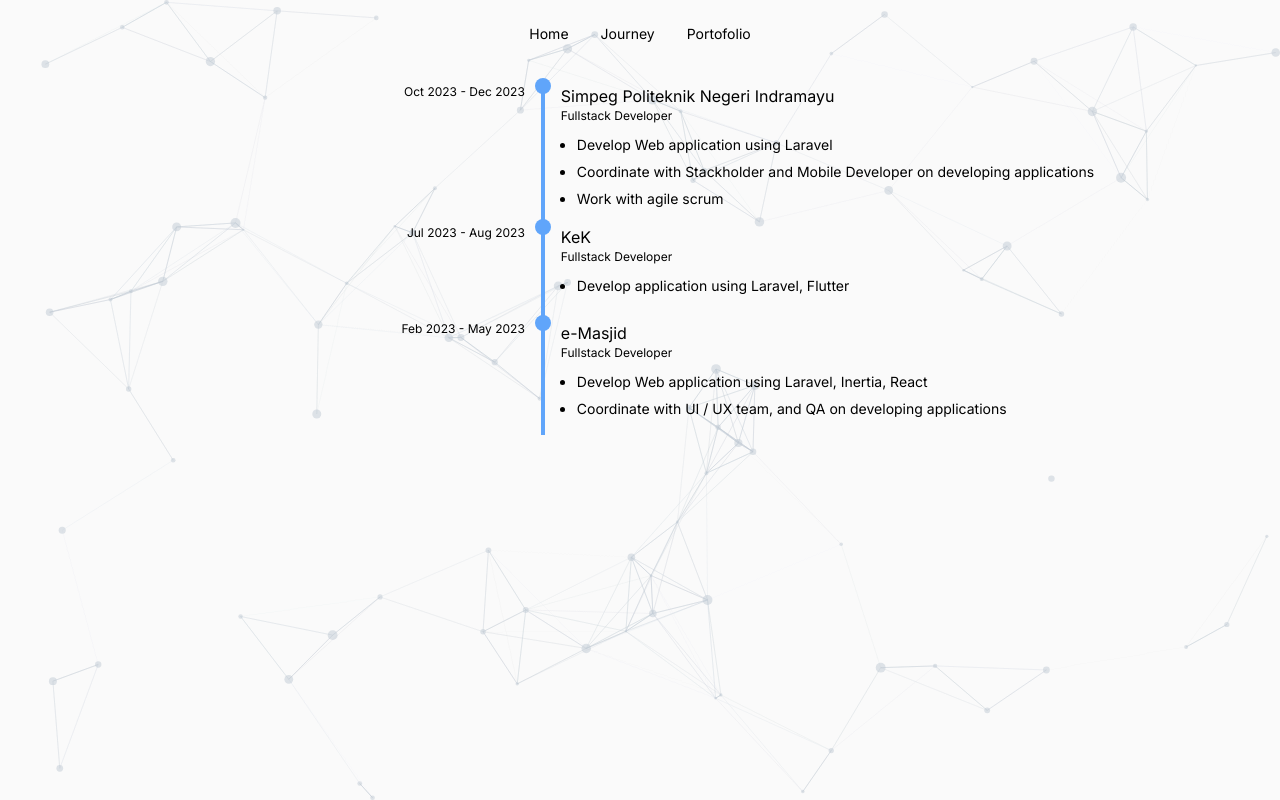
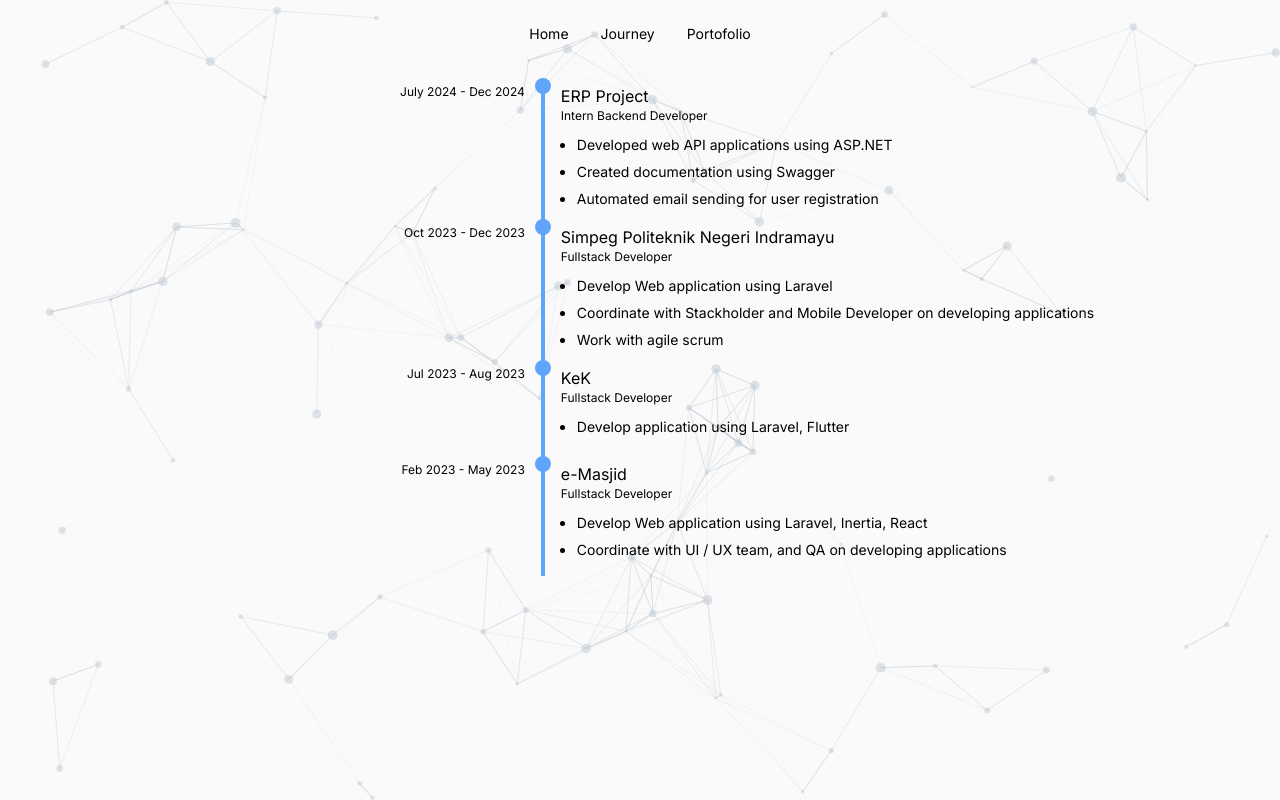
Before and after one commit to abdulghaniasykurthoriq/abdulghaniasykurthoriq, a Next.js app: page /journey in a window 1280 px wide. Built offline with nearby package versions, Linux system fonts and the light colour scheme.

Commit message:
update repository

```diff
--- a/app/data/journey.json
+++ b/app/data/journey.json
@@ -1,40 +1,60 @@
 [
   {
-        "companyName":"Simpeg Politeknik Negeri Indramayu",
-        "job":"Fullstack Developer",
-        "start":"Oct 2023",
-        "end":"Dec 2023",
-        "jobDetail" : [
+    "companyName": "ERP Project",
+    "job": "Intern Backend Developer",
+    "start": "July 2024",
+    "end": "Dec 2024",
+    "jobDetail": [
       {
-                "item":"Develop Web application using Laravel"
-            },{
-                "item":"Coordinate with Stackholder and Mobile Developer on developing applications"
-            },{
-                "item":"Work with agile scrum"
+        "item": "Developed web API applications using ASP.NET"
+      },
+      {
+        "item": "Created documentation using Swagger"
+      },
+      {
+        "item": "Automated email sending for user registration"
       }
     ]
   },
   {
-        "companyName":"KeK",
-        "job":"Fullstack Developer",
-        "start":"Jul 2023",
-        "end":"Aug 2023",
-        "jobDetail" : [
+    "companyName": "Simpeg Politeknik Negeri Indramayu",
+    "job": "Fullstack Developer",
+    "start": "Oct 2023",
+    "end": "Dec 2023",
+    "jobDetail": [
       {
-                "item":"Develop application using Laravel, Flutter"
+        "item": "Develop Web application using Laravel"
+      },
+      {
+        "item": "Coordinate with Stackholder and Mobile Developer on developing applications"
+      },
+      {
+        "item": "Work with agile scrum"
       }
     ]
   },
   {
-        "companyName":"e-Masjid",
-        "job":"Fullstack Developer",
-        "start":"Feb 2023",
-        "end":"May 2023",
-        "jobDetail" : [
+    "companyName": "KeK",
+    "job": "Fullstack Developer",
+    "start": "Jul 2023",
+    "end": "Aug 2023",
+    "jobDetail": [
       {
-                "item":"Develop Web application using Laravel, Inertia, React"
-            },{
-                "item":"Coordinate with UI / UX team, and QA on developing applications"
+        "item": "Develop application using Laravel, Flutter"
+      }
+    ]
+  },
+  {
+    "companyName": "e-Masjid",
+    "job": "Fullstack Developer",
+    "start": "Feb 2023",
+    "end": "May 2023",
+    "jobDetail": [
+      {
+        "item": "Develop Web application using Laravel, Inertia, React"
+      },
+      {
+        "item": "Coordinate with UI / UX team, and QA on developing applications"
       }
     ]
   }
--- a/app/portofolio/page.tsx
+++ b/app/portofolio/page.tsx
@@ -29,7 +29,7 @@
               style={{ opacity: 1, transform: "none" }}
             >
               <a
-                href="#"
+                href={item.repo}
                 target="_blank"
                 className="w-full relative rounded-xl border-gray-700 dark:border-gray-400 border p-2 cursor-not-allowed  hover:border-gray-400 will-change-projectCard"
               >
```
Also changed, not shown: app/data/portofolio.json (+41 -6 lines), public/portofolio/mykanban/image.png (added), 1 other file (tests, documents, lock files or other folders). Lines whose indentation alone changed are shown as unchanged.
